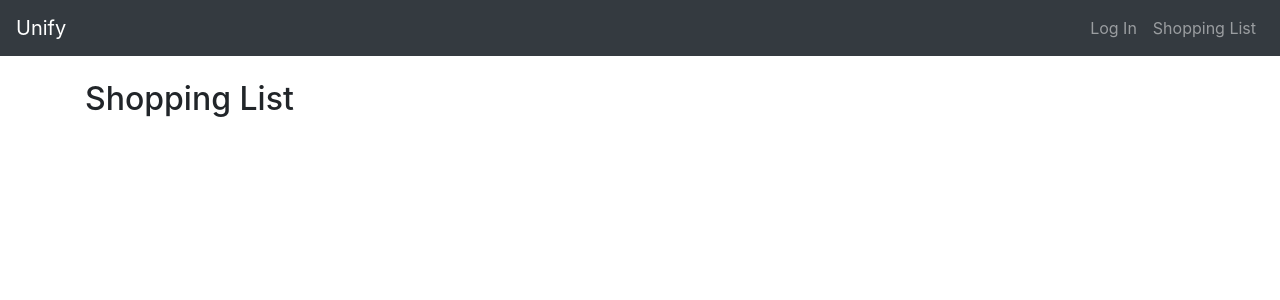
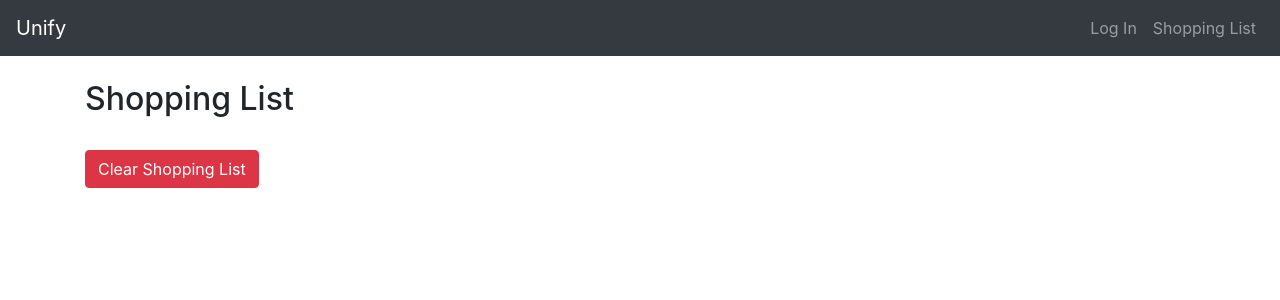
Before and after one commit to caldric/unify, a React (Create React App) app in the folder client/: page /shopping-list in a window 1280 px wide. Shown: the top 300 px of the page. Built offline with nearby package versions, Linux system fonts and the light colour scheme.

Commit message:
Add clear shopping list button

```diff
--- /dev/null
+++ b/client/src/components/GroceryOutput.css
@@ -0,0 +1,3 @@
+#delete-shopping-list {
+  margin: 1.5rem 0;
+}
--- a/client/src/components/GroceryOutput.tsx
+++ b/client/src/components/GroceryOutput.tsx
@@ -1,4 +1,6 @@
 import React from 'react';
+import './GroceryOutput.css';
+import Button from 'react-bootstrap/Button';
 import Container from 'react-bootstrap/Container';
 // import ListGroup from 'react-bootstrap/ListGroup';
 
@@ -12,6 +14,9 @@ const GroceryOutput: React.FC<Props> = ({ groceryOutput }) => {
   return (
     <Container className="top-element">
       <h2>Shopping List</h2>
+      <Button id="delete-shopping-list" variant="danger">
+        Clear Shopping List
+      </Button>
       {groceryOutput.map((group) => (
         <div className="grocery-section-output" key={group.section}>
           <h3>{group.section}</h3>
```
